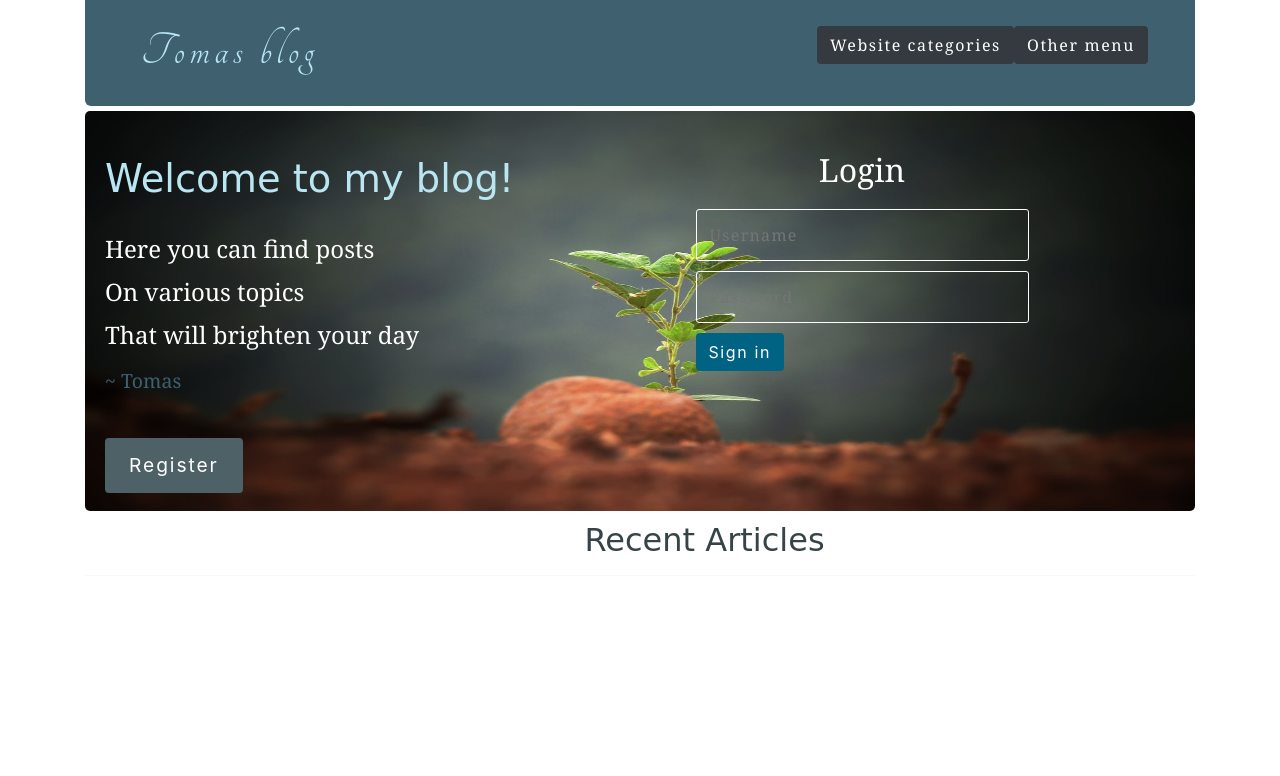
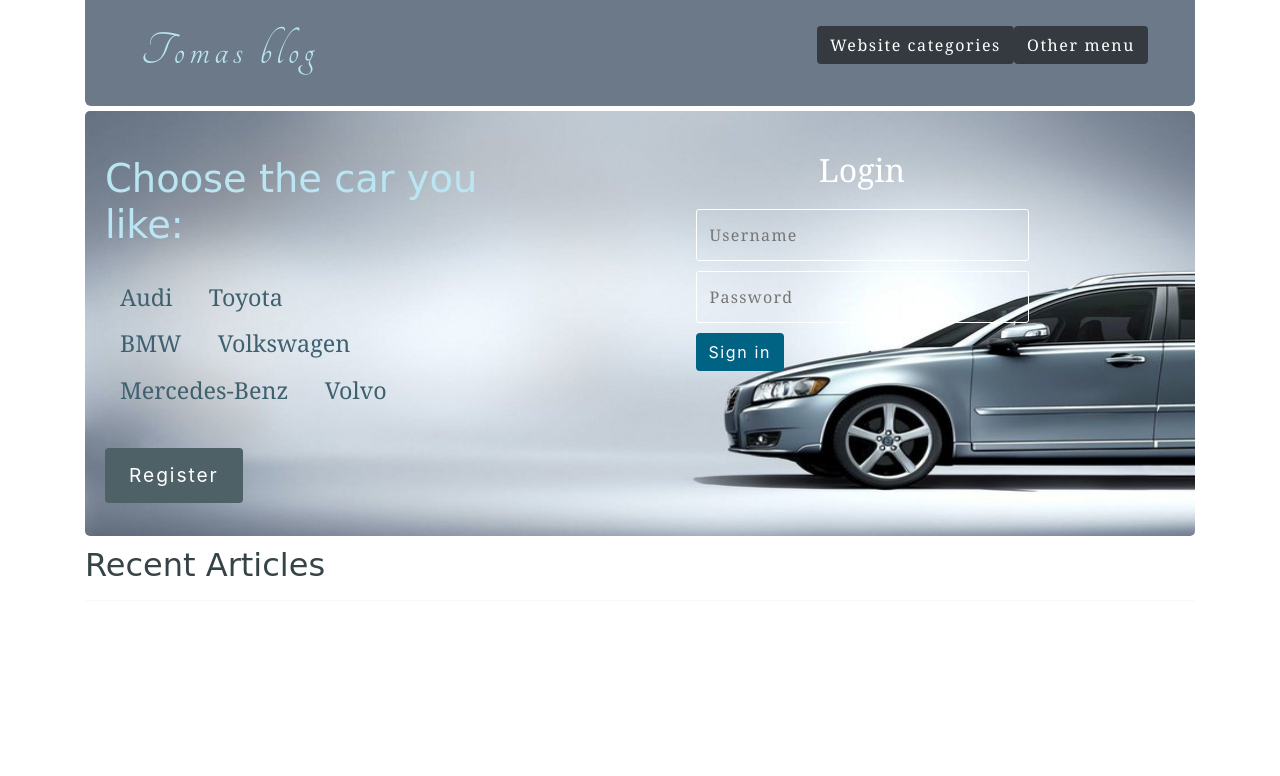
Before and after one commit to thetierone/project, a PHP site: page / in a window 1280 px wide. Shown: the top 776 px of the page. Run offline with PHP 8.4, Linux system fonts and the light colour scheme; data that the repository does not hold is empty; some libraries are stand-ins or nearby versions; some web fonts are replaced.

Commit message:
Final edits

```diff
--- a/includes/banner.php
+++ b/includes/banner.php
@@ -13,12 +13,11 @@
 <?php } else { ?>
     <div class="banner">
         <div class="welcome_msg">
-            <h1>Welcome to my blog!</h1>
+            <h1>Choose the car you like:</h1>
             <p>
-                Here you can find posts<br>
-                On various topics<br>
-                That will brighten your day<br>
-                <span>~ Tomas</span>
+                <a href="http://www.tomas.lt:8008/filtered_posts.php?topic=13"><span>Audi</span></a> <a href="http://www.tomas.lt:8008/filtered_posts.php?topic=18"><span>Toyota</span></a><br>
+                <a href="http://www.tomas.lt:8008/filtered_posts.php?topic=14"><span>BMW</span></a> <a href="http://www.tomas.lt:8008/filtered_posts.php?topic=17"><span>Volkswagen</span></a><br>
+                <a href="http://www.tomas.lt:8008/filtered_posts.php?topic=15"><span>Mercedes-Benz</span></a> <a href="http://www.tomas.lt:8008/filtered_posts.php?topic=16"><span>Volvo</span></a><br>
             </p>
             <a href="register.php" class="btn">Register</a>
         </div>
--- a/includes/footer.php
+++ b/includes/footer.php
@@ -12,16 +12,4 @@
 <script src="https://code.jquery.com/jquery-3.2.1.slim.min.js" integrity="sha384-KJ3o2DKtIkvYIK3UENzmM7KCkRr/rE9/Qpg6aAZGJwFDMVNA/GpGFF93hXpG5KkN" crossorigin="anonymous"></script>
 <script src="https://cdnjs.cloudflare.com/ajax/libs/popper.js/1.12.9/umd/popper.min.js" integrity="sha384-ApNbgh9B+Y1QKtv3Rn7W3mgPxhU9K/ScQsAP7hUibX39j7fakFPskvXusvfa0b4Q" crossorigin="anonymous"></script>
 <script src="https://maxcdn.bootstrapcdn.com/bootstrap/4.0.0/js/bootstrap.min.js" integrity="sha384-JZR6Spejh4U02d8jOt6vLEHfe/JQGiRRSQQxSfFWpi1MquVdAyjUar5+76PVCmYl" crossorigin="anonymous"></script>
-<script>
-    if ($(window).width() > 992) {
-        $(window).scroll(function(){
-            if ($(this).scrollTop() > 40) {
-                $('#navbar_top').addClass("fixed-top");
-                $('body').css('padding-top', $('.navbar').outerHeight() + 'px');
-            }else{
-                $('#navbar_top').removeClass("fixed-top");
-                $('body').css('padding-top', '0');
-            }
-        });
-    }
-</script>
+<script src="../static/js/scrollingmenu.js"></script>
--- a/static/css/public_styling.css
+++ b/static/css/public_styling.css
@@ -49,7 +49,7 @@ form input:focus {
 .navbar {
     margin: 0 auto;
     overflow: hidden;
-    background-color: #3E606F;
+    background-color: #6c7989;
     border-radius: 0px 0px 6px 6px;
 }
 .navbar ul {
@@ -97,10 +97,10 @@ form input:focus {
 }
 .banner {
     margin: 5px auto;
-    min-height: 400px;
+    min-height: 425px;
     color: white;
     border-radius: 5px;
-    background-image: url('../images/banner.jpeg');
+    background-image: url('../images/rsz_volvobg.jpg');
     background-size: 100% 100%;
 }
 .banner .welcome_msg {
@@ -132,7 +132,7 @@ form input:focus {
     text-decoration: none;
 }
 .banner .welcome_msg a:hover {
-    background: #374447;
+    background: #b9c3cd;
 }
 .banner .login_div {
     width: 50%;
--- /dev/null
+++ b/static/js/scrollingmenu.js
@@ -0,0 +1,11 @@
+ if ($(window).width() > 992) {
+    $(window).scroll(function(){
+        if ($(this).scrollTop() > 40) {
+            $('#navbar_top').addClass("fixed-top");
+            $('body').css('padding-top', $('.navbar').outerHeight() + 'px');
+        }else{
+            $('#navbar_top').removeClass("fixed-top");
+            $('body').css('padding-top', '0');
+        }
+    });
+}
```
Also changed, not shown: static/images/rsz_volvobg.jpg (added), static/images/volvobg.jpg (added), 2 other files.
